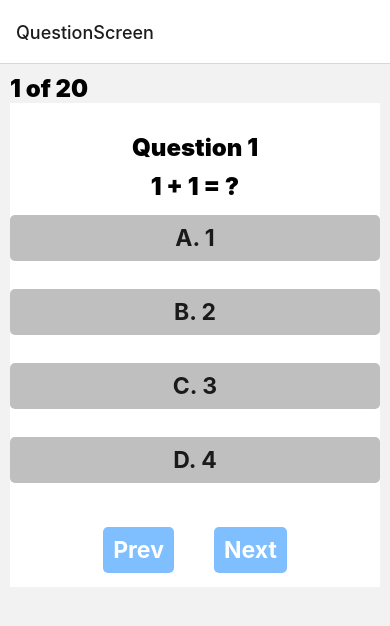
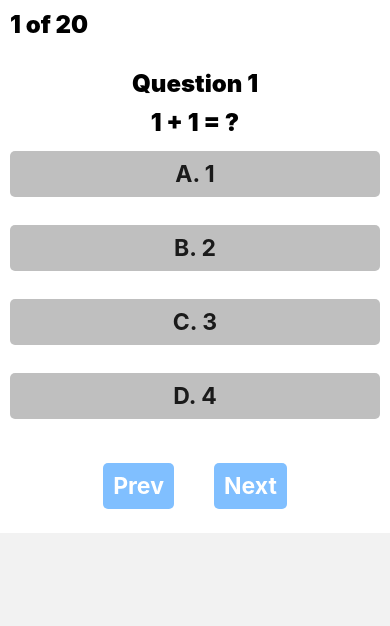
Before and after one commit to chaiyaphat20/02-react-native, a React Native app: screen /QuestionScreen in a window 390 px wide. Shown: the top 626 px of the page. Built offline with nearby package versions, Linux system fonts and the light colour scheme.

Commit message:
feat: add navigation

```diff
--- a/App.tsx
+++ b/App.tsx
@@ -10,7 +10,9 @@ const Stack = createNativeStackNavigator();
 export default function App() {
   return (
     <NavigationContainer>
-      <Stack.Navigator initialRouteName='QuestionScreen'>
+      <Stack.Navigator initialRouteName='QuestionScreen' screenOptions={{
+        headerShown: false
+      }}>
         <Stack.Screen name="QuestionScreen" component={QuestionScreen} />
       </Stack.Navigator>
     </NavigationContainer>
--- a/src/screen/QuestionScreen.tsx
+++ b/src/screen/QuestionScreen.tsx
@@ -64,7 +64,7 @@ export default function QuestionScreen() {
 
   const isCompleteAnswer = countChosenAnswers(questionList) === questionList.length
   return (
-    <SafeAreaView style={{ padding: 10, }}>
+    <SafeAreaView style={{ padding: 10, backgroundColor: 'white' }}>
       <View style={{ display: 'flex', flexDirection: 'row', position: 'static', justifyContent: 'space-between', alignItems: 'flex-start', width: '100%' }}>
         <Text style={styles.title}>{page} of 20</Text>
       </View>
```
